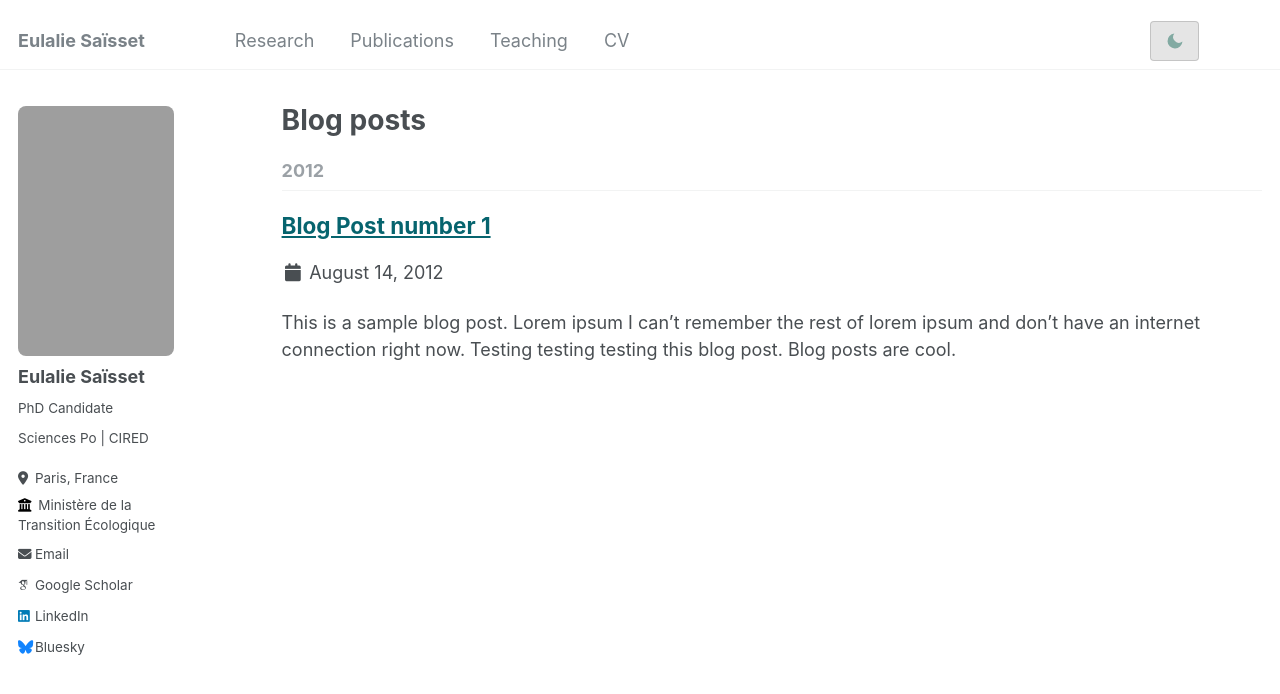
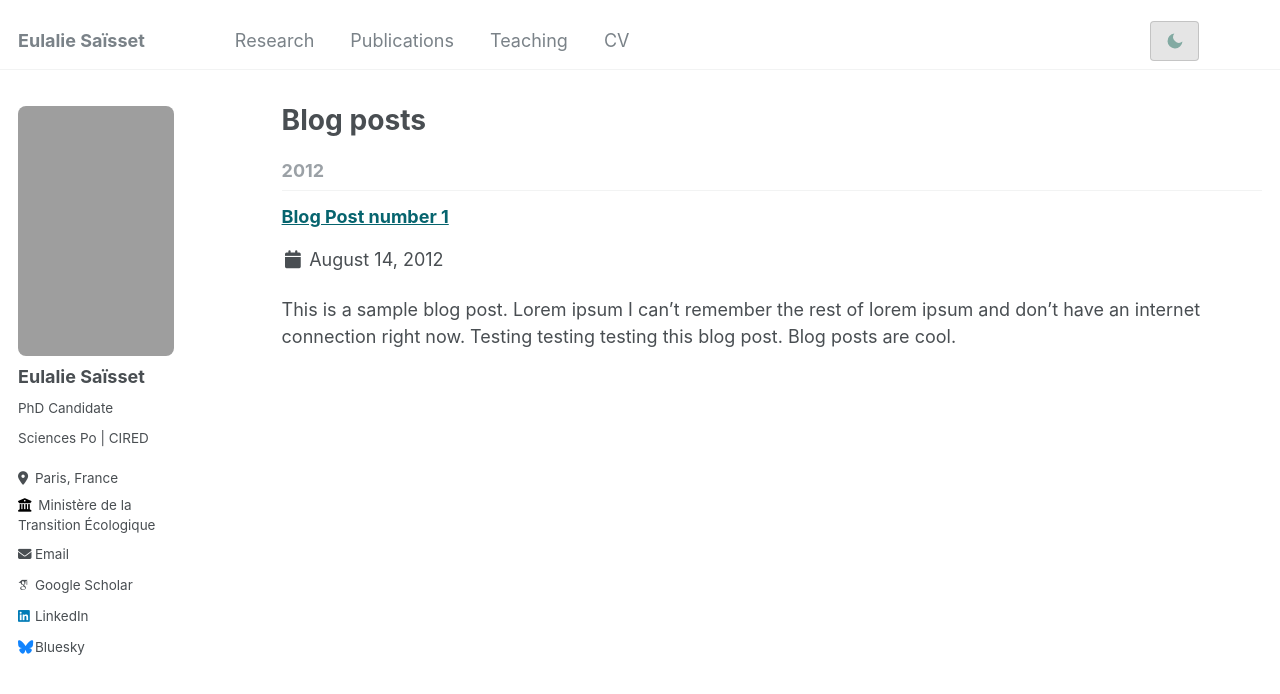
Before and after one commit to eulaliesaisset/eulaliesaisset.github.io, a Jekyll site: the page built from _pages/year-archive.html, in a window 1280 px wide. Shown: the top 694 px of the page. Built offline with Jekyll 4.4.1, drawn with Linux system fonts in a browser that asks for light colours; some web fonts are replaced.

Commit message:
Reduce publication box spacing and title size
Make publication layout more compact:
- Remove top margin from publication titles (was 0.5em, now 0)
- Reduce vertical padding on publication boxes (0.5em -> 0.25em)
- Reduce publication title font size (type-size-6 on mobile,
  type-size-5 on desktop, down from type-size-5/type-size-4)

This creates a tighter, more space-efficient publications list.

Co-Authored-By: Claude Sonnet 4.5 <noreply@anthropic.com>

```diff
--- a/_sass/_archive.scss
+++ b/_sass/_archive.scss
@@ -43,11 +43,11 @@
   margin-bottom: 0.15em;
   font-family: $sans-serif-narrow;
   line-height: 1.3;
-  font-size: $type-size-5;
+  font-size: $type-size-6;
 
   // Responsive font sizes - smaller on mobile
   @include breakpoint($medium) {
-    font-size: $type-size-4;
+    font-size: $type-size-5;
   }
 
   a + a {
@@ -59,7 +59,7 @@
 .page__content {
 
   .archive__item-title {
-    margin-top: 0.5em;
+    margin-top: 0;
     border-bottom: none;
   }
 
@@ -97,7 +97,7 @@
 }
 
 .archive__item {
-  padding: 0.5em;
+  padding: 0.25em 0.5em;
   margin-left: -0.5em;
   margin-right: -0.5em;
   border-radius: 4px;
```
